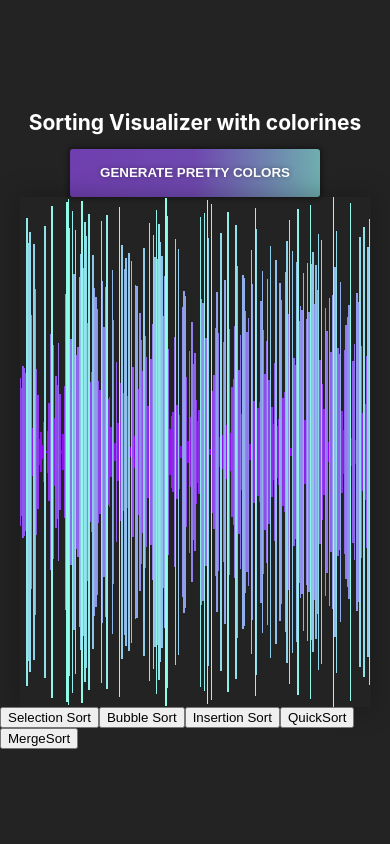
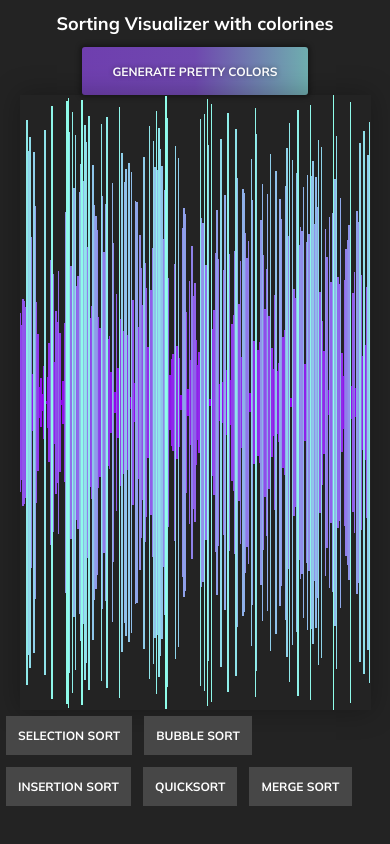
Before and after one commit to ramirofarias/colorfulSort, a React (Create React App) app: page / in a window 390 px wide. Built offline with nearby package versions, Linux system fonts and the light colour scheme.

Commit message:
Changed font

```diff
--- a/public/index.html
+++ b/public/index.html
@@ -3,6 +3,11 @@
   <head>
     <meta charset="utf-8" />
     <link rel="icon" href="%PUBLIC_URL%/favicon.ico" />
+    <link rel="preconnect" href="https://fonts.gstatic.com" />
+    <link
+      href="https://fonts.googleapis.com/css2?family=Mulish:wght@300;400;700&display=swap"
+      rel="stylesheet"
+    />
     <meta name="viewport" content="width=device-width, initial-scale=1" />
     <meta name="theme-color" content="#000000" />
     <meta
--- a/src/SortingVisualizer/SortingVisualizer.tsx
+++ b/src/SortingVisualizer/SortingVisualizer.tsx
@@ -73,19 +73,11 @@ export const SortingVisualizer: React.FC = () => {
     }
   }
 
-  const isAlreadySorted = (array: number[]) => {
-    let originalArray = [...array];
-    let sortedArray = array.sort((a, b) => a - b);
-    for (let i = 0; i < array.length; i++) {
-      if (originalArray[i] !== sortedArray[i]) return false;
-    }
-    return true;
-  };
-
   return (
     <div
       className="wrapper"
       style={{
+        height: "max-content",
         display: "flex",
         flexDirection: "column",
         justifyContent: "space-between",
@@ -96,6 +88,7 @@ export const SortingVisualizer: React.FC = () => {
 
       <button
         data-testid="resetArray"
+        disabled={disabledButton}
         onClick={generateBars}
         style={{
           background: `linear-gradient(90deg,
@@ -116,6 +109,7 @@ export const SortingVisualizer: React.FC = () => {
       >
         Generate pretty colors
       </button>
+
       <div
         id="visualizer"
         style={{
@@ -135,13 +129,14 @@ export const SortingVisualizer: React.FC = () => {
               key={idx}
               style={{
                 backgroundColor: `rgb(${colorin},${barra},${anotherColorin})`,
-                height: `${barra * 2}px`,
+                height: `${barra / 3.5}vh`,
                 width: `100%`,
               }}
             ></div>
           );
         })}
       </div>
+
       <div className="button--wrapper">
         <button
           disabled={disabledButton}
@@ -181,7 +176,7 @@ export const SortingVisualizer: React.FC = () => {
             handleClickMergeSort();
           }}
         >
-          MergeSort
+          Merge Sort
         </button>
       </div>
     </div>
--- a/src/SortingVisualizer/algorithms/SelectionSort.ts
+++ b/src/SortingVisualizer/algorithms/SelectionSort.ts
@@ -4,8 +4,8 @@ export async function* SelectionSort(array: number[]) {
   for (let i = 0; i < array.length; i++) {
     for (let j = i + 1; j < array.length; j++) {
       if (array[i] > array[j]) {
+        await swapBars(array, i, j);
         yield array;
-        await swapBars(array, i, j);
       }
     }
   }
--- a/src/index.css
+++ b/src/index.css
@@ -3,13 +3,11 @@ body {
   color: white;
   margin: 0;
   width: 100vw;
-  height: 100vh;
+  height: 100%;
   display: flex;
   align-items: center;
   justify-content: center;
-  font-family: -apple-system, BlinkMacSystemFont, "Segoe UI", "Roboto", "Oxygen",
-    "Ubuntu", "Cantarell", "Fira Sans", "Droid Sans", "Helvetica Neue",
-    sans-serif;
+  font-family: "Mulish", sans-serif;
   -webkit-font-smoothing: antialiased;
   -moz-osx-font-smoothing: grayscale;
 }
@@ -17,6 +15,18 @@ body {
 code {
   font-family: source-code-pro, Menlo, Monaco, Consolas, "Courier New",
     monospace;
+}
+button {
+  font-family: "Mulish", sans-serif;
+}
+.button--wrapper button {
+  border: none;
+  padding: 1em;
+  margin: 0.5em;
+  background-color: #474747;
+  color: white;
+  font-weight: bolder;
+  text-transform: uppercase;
 }
 
 button:focus {
@@ -32,11 +42,19 @@ button:hover {
   filter: brightness(110%);
 }
 
+button:disabled {
+  cursor: not-allowed;
+  filter: brightness(40%);
+}
+
 @media (max-width: 900px) {
   body {
-    font-size: 14px;
+    font-size: 12px;
   }
   h1 {
     font-size: 1.5em;
   }
+  button {
+    font-size: 1em;
+  }
 }
```
